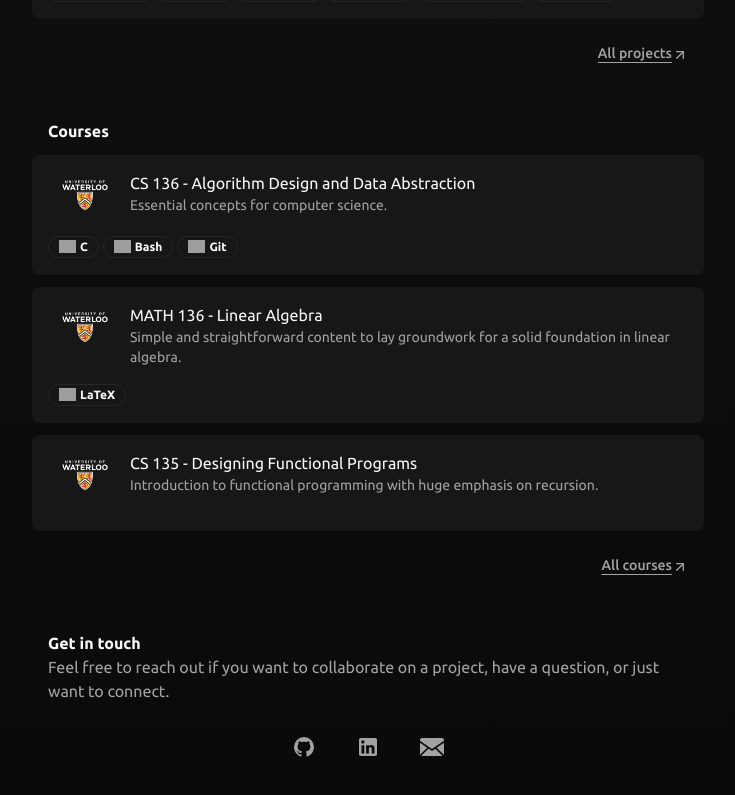
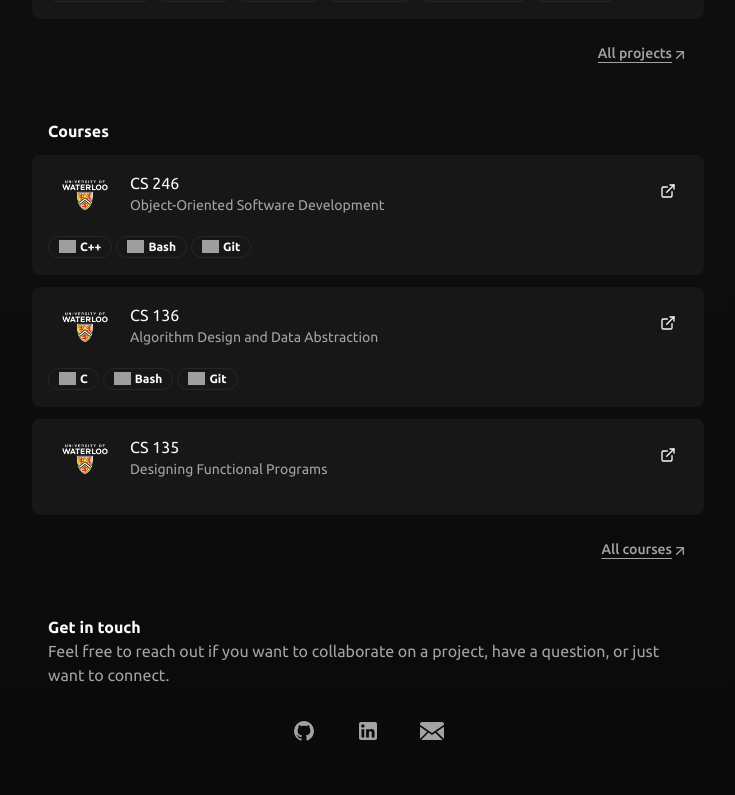
Before and after one commit to Muh-Hamza-99/muhhamza, a Next.js app: page / in a window 1280 px wide. Shown: the part 1165-1960 px from the top of the page, without its empty margins (272-1007 px from the left). Built offline with nearby package versions, Linux system fonts and the light colour scheme; grey boxes are pictures that could not be loaded.

Commit message:
Added courses for 2A term

```diff
--- a/src/components/course.tsx
+++ b/src/components/course.tsx
@@ -48,9 +48,9 @@ const Course = ({
                             />
                         )}
                         <div>
-                            <h3>{code} - {name}</h3>
+                            <h3>{code}</h3>
                             <p className="text-sm text-muted-foreground">
-                                {description}
+                                {name}
                             </p>
                         </div>
                     </div>
@@ -82,6 +82,30 @@ const Course = ({
                                         </TooltipContent>
                                     </Tooltip>
                                 )}
+                                <Tooltip>
+                                    <TooltipTrigger asChild>
+                                        <Button
+                                            asChild
+                                            size={"icon"}
+                                            variant={"ghost"}
+                                            className="shrink-0"
+                                        >
+                                            <Link
+                                                href={`https://uwflow.com/course/${code.toLowerCase().replace(" ", "")}`}
+                                                target="_blank"
+                                                aria-label={`Visit {code}`}
+                                            >
+                                                <Icons.externalLink className="size-4" />
+                                            </Link>
+                                        </Button>
+                                    </TooltipTrigger>
+                                    <TooltipContent
+                                        side="bottom"
+                                        className="bg-transparent text-xs"
+                                    >
+                                        {`Visit ${code}`}
+                                    </TooltipContent>
+                                </Tooltip>
                             </TooltipProvider>
                         </div>
                 </div>
--- a/src/config.tsx
+++ b/src/config.tsx
@@ -39,9 +39,8 @@ type Config = {
     }[]
     courses: {
         code: string
+        image?: string
         name: string
-        description: string
-        image?: string
         tags: {
             name: string
             icon: keyof typeof Icons
@@ -55,7 +54,7 @@ export const CONFIG: Config = {
     name: "Muhammad Hamza",
     avatar: "/images/author.png",
     title: "Student at the University of Waterloo",
-    siteUrl: "https://nader.run/",
+    siteUrl: "https://muhhamza.netlify.app/",
     socials: [
         {
             name: "GitHub",
@@ -180,9 +179,47 @@ export const CONFIG: Config = {
     ],
     courses: [
         {
+            code: "CS 246",
+            name: "Object-Oriented Software Development",
+            image: "/images/uwaterloo.png",
+            tags: [
+                { name: "C++", icon: "cplusplus" },
+                { name: "Bash", icon: "bash" },
+                { name: "Git", icon: "git" },
+            ],
+            featured: true,
+        },
+        {
+            code: "CS 245",
+            name: "Logic and Computation",
+            image: "/images/uwaterloo.png",
+            tags: [],
+            featured: false,
+        },
+        {
+            code: "STAT 230",
+            name: "Probability",
+            image: "/images/uwaterloo.png",
+            tags: [],
+            featured: false,
+        },
+        {
+            code: "ECON 201",
+            name: "Microeconomic Theory I",
+            image: "/images/uwaterloo.png",
+            tags: [],
+            featured: false,
+        },
+        {
+            code: "SI 121R",
+            name: "Islam in the World",
+            image: "/images/uwaterloo.png",
+            tags: [],
+            featured: false,
+        },
+        {
             code: "CS 136",
             name: "Algorithm Design and Data Abstraction",
-            description: "Essential concepts for computer science.",
             image: "/images/uwaterloo.png",
             tags: [
                 { name: "C", icon: "c" },
@@ -194,25 +231,22 @@ export const CONFIG: Config = {
         {
             code: "MATH 138",
             name: "Calculus II",
-            description: "The next level calculus; in my opinion, the hardest of all the calculus courses I have taken.",
             image: "/images/uwaterloo.png",
             tags: [],
             featured: false,
         },
         {
             code: "MATH 136",
-            name: "Linear Algebra",
-            description: "Simple and straightforward content to lay groundwork for a solid foundation in linear algebra.",
+            name: "Linear Algebra I",
             image: "/images/uwaterloo.png",
             tags: [
                 { name: "LaTeX", icon: "latex" }
             ],
-            featured: true,
+            featured: false,
         },
         {
             code: "EARTH 122",
             name: "Introductory Environmental Sciences",
-            description: "400+ slides of simple facts and information about the earth.",
             image: "/images/uwaterloo.png",
             tags: [],
             featured: false,
@@ -220,15 +254,13 @@ export const CONFIG: Config = {
         {
             code: "CS 135",
             name: "Designing Functional Programs",
-            description: "Introduction to functional programming with huge emphasis on recursion.",
             image: "/images/uwaterloo.png",
             tags: [],
             featured: true,
         },
         {
             code: "MATH 137",
-            name: "Calculus",
-            description: "Highschool calculus, mainly about limits and derivatives.",
+            name: "Calculus I",
             image: "/images/uwaterloo.png",
             tags: [],
             featured: false,
@@ -236,7 +268,6 @@ export const CONFIG: Config = {
         {
             code: "MATH 135",
             name: "Algebra",
-            description: "The pillar behind all upcoming math courses, building essential foundational proof and proof-of-work concepts.",
             image: "/images/uwaterloo.png",
             tags: [
                 { name: "LaTeX", icon: "latex" }
@@ -246,7 +277,6 @@ export const CONFIG: Config = {
         {
             code: "ECON 101",
             name: "Microeconomics",
-            description: "Basic concepts of microeconomics, from supply and demand to elasticity and price discrinmination.",
             image: "/images/uwaterloo.png",
             tags: [],
             featured: false,
@@ -254,7 +284,6 @@ export const CONFIG: Config = {
         {
             code: "ENGL 109",
             name: "Academic Writing",
-            description: "Learning to write narratives, argumentative essays and rhetorical analyses.",
             image: "/images/uwaterloo.png",
             tags: [],
             featured: false,
```
Also changed, not shown: public/images/uwcodelab.jpeg (added).
